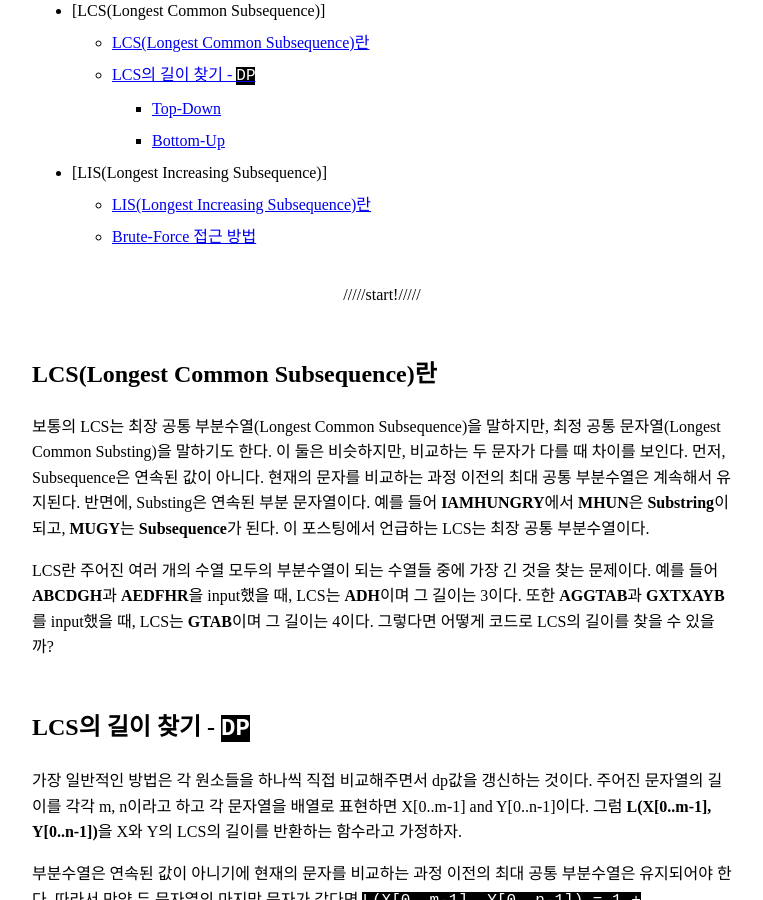
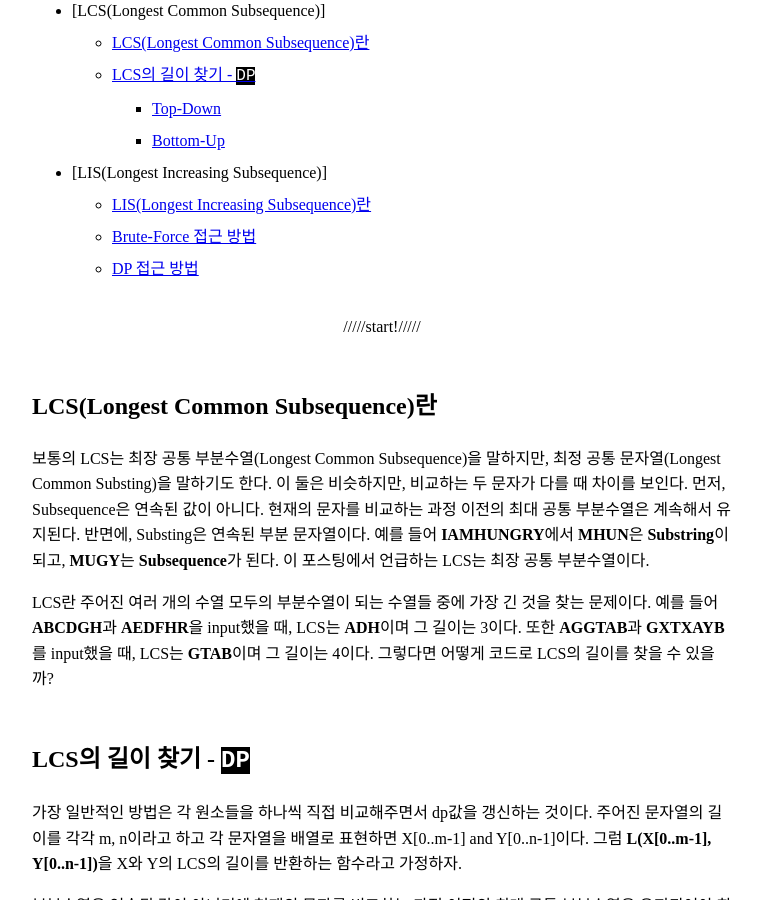
Before and after one commit to domicmeia/domicmeia.github.io, a Jekyll site: the page built from _posts/2022-01-22-[알고리즘]-LCS,-LIS.md, in a window 1280 px wide and 900 px high, scrolled down 379 px. Shown: the whole window, without its empty margins (258-1021 px from the left). Built offline with Jekyll 4.4.1, drawn with Linux system fonts in a browser that asks for light colours; some web fonts are replaced.

Commit message:
오타 수정

```diff
--- a/_posts/2022-01-22-[알고리즘]-LCS,-LIS.md
+++ b/_posts/2022-01-22-[알고리즘]-LCS,-LIS.md
@@ -13,6 +13,7 @@ category: Algo
 * [LIS(Longest Increasing Subsequence)]
   + [LIS(Longest Increasing Subsequence)란](#lislongest-increasing-subsequence란)
   + [Brute-Force 접근 방법](#brute-force-접근-방법)
+  + [DP 접근 방법](#dp-접근-방법)
 
 ---
 {: data-content="start!"}
```
